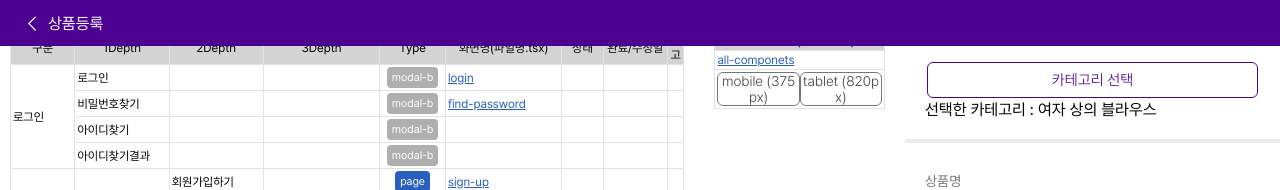
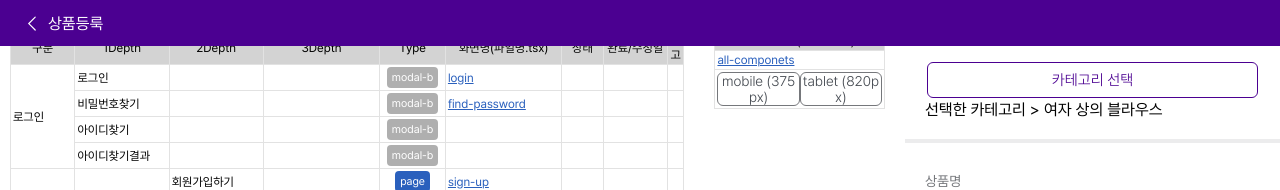
Before and after one commit to birch-ui/omnyx-pub, a React (Create React App) app: page / in a window 1280 px wide. Both pictures are taken after a click on the element "product-registration". Shown: the top 190 px of the page. Built offline with nearby package versions, Linux system fonts and the light colour scheme.

Commit message:
이미지업로드 진행중

```diff
--- a/src/product-registration.tsx
+++ b/src/product-registration.tsx
@@ -6,6 +6,8 @@ import InputField from './components/input-field-component';
 import ButtonGroup from './components/button-group-component';
 import TextAreaField from './components/textarea-field-component';
 import CheckBoxGroup from './components/checkbox-group-component';
+import ImageUpload from "./components/image-upload-component";
+
 
 const ProductRegistration = () => {
 
@@ -20,6 +22,15 @@ const ProductRegistration = () => {
     { id: '3', label: '추천상품으로 노출하기', value: 'option3' },
     { id: '4', label: '인기상품으로 노출하기', value: 'option4' },
   ];
+
+  //이미지업로드 콤퍼넌트
+  const [imageFile, setImageFile] = useState<File | null>(null);
+
+  const handleImageChange = (file: File | null) => {
+    console.log("선택된 이미지 파일:", file);
+    setImageFile(file);
+  };
+
 
   return (
     <div className='container'>
@@ -40,7 +51,7 @@ const ProductRegistration = () => {
             ]}
           />
           <div>
-            선택한 카테고리 : 여자 상의 블라우스
+          선택한 카테고리 <span>{">"}</span> 여자 상의 블라우스
           </div>
         </div>
 
@@ -105,7 +116,9 @@ const ProductRegistration = () => {
           <CheckBoxGroup options={options} showSelectAll={false} />
         </div>
         <hr className='divider' />
-        <div className='section'></div>
+        <div className='section'>
+        <ImageUpload />
+        </div>
         <hr className='divider' />
         <div className='section'></div>
       </div>
```
